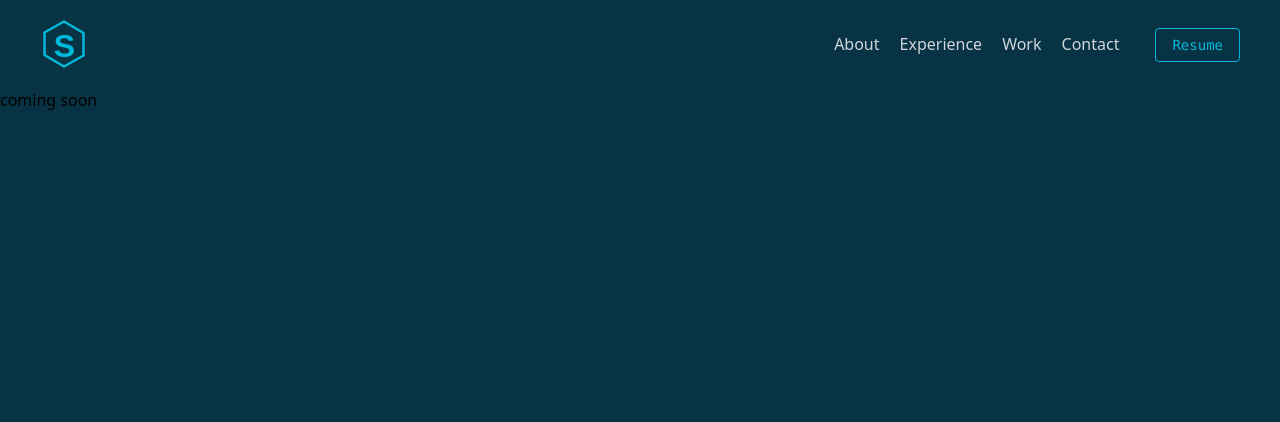
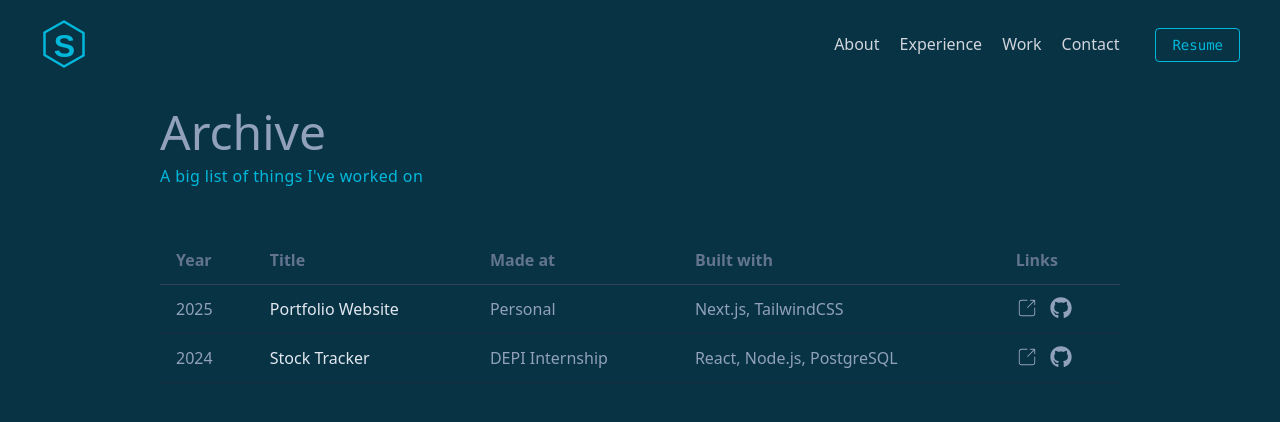
Before and after one commit to SerajEldeen/portfolio-v2, a Next.js app: page /archive in a window 1280 px wide. Shown: the top 422 px of the page. Built offline with nearby package versions, Linux system fonts and the light colour scheme.

Commit message:
add:archive page

```diff
--- a/src/app/archive/page.tsx
+++ b/src/app/archive/page.tsx
@@ -1,12 +1,120 @@
+"use client";
 import Navbar from "@/components/Navbar";
+import Link from "next/link";
+import { CiShare1 } from "react-icons/ci";
+import { FaGithub } from "react-icons/fa";
+import { easeOut, motion } from "framer-motion";
 
-function page() {
+function Page() {
+  const projects = [
+    {
+      year: "2025",
+      title: "Portfolio Website",
+      madeAt: "Personal",
+      builtWith: "Next.js, TailwindCSS",
+      preview: "https://example.com",
+      github: "https://github.com/username/portfolio",
+    },
+    {
+      year: "2024",
+      title: "Stock Tracker",
+      madeAt: "DEPI Internship",
+      builtWith: "React, Node.js, PostgreSQL",
+      preview: "https://example.com",
+      github: "https://github.com/username/stock-tracker",
+    },
+  ];
+
+  // parent container for stagger effect
+  const container = {
+    hidden: { opacity: 0 },
+    visible: {
+      opacity: 1,
+      transition: { staggerChildren: 0.15 },
+    },
+  };
+
+  // each row animation
+  const row = {
+    hidden: { opacity: 0, y: 20 },
+    visible: {
+      opacity: 1,
+      y: 0,
+      transition: { duration: 0.5, ease: easeOut },
+    },
+  };
+
   return (
-    <section>
+    <>
       <Navbar />
-      <p>coming soon</p>
-    </section>
+      <section className="md:px-40 px-10 py-5">
+        <h1 className="text-slate-400 text-5xl">Archive</h1>
+        <p className="text-cyan-500 leading-10 tracking-wide">
+          A big list of things I&apos;ve worked on
+        </p>
+
+        {/* Table */}
+        <div className="overflow-x-auto mt-10">
+          <motion.table
+            className="w-full text-left border-collapse"
+            variants={container}
+            initial="hidden"
+            animate="visible"
+          >
+            <thead>
+              <tr className="text-slate-500 border-b border-slate-700">
+                <th className="py-3 px-4">Year</th>
+                <th className="py-3 px-4">Title</th>
+                <th className="py-3 px-4 md:table-cell hidden">Made at</th>
+                <th className="py-3 px-4 md:table-cell hidden">Built with</th>
+                <th className="py-3 px-4">Links</th>
+              </tr>
+            </thead>
+            <motion.tbody variants={container}>
+              {projects.map((project, idx) => (
+                <motion.tr
+                  key={idx}
+                  variants={row}
+                  className="border-b border-slate-800 hover:bg-slate-800/40 transition"
+                >
+                  <td className="py-3 px-4 text-slate-400">{project.year}</td>
+                  <td className="py-3 px-4 text-slate-200">{project.title}</td>
+                  <td className="py-3 px-4 text-slate-400 md:table-cell hidden">
+                    {project.madeAt}
+                  </td>
+                  <td className="py-3 px-4 text-slate-400 md:table-cell hidden">
+                    {project.builtWith}
+                  </td>
+                  <td className="py-3 px-4 flex gap-3">
+                    <Link
+                      href={project.preview}
+                      target="_blank"
+                      rel="noopener noreferrer"
+                    >
+                      <CiShare1
+                        size={22}
+                        className="hover:text-cyan-500 text-slate-400"
+                      />
+                    </Link>
+                    <Link
+                      href={project.github}
+                      target="_blank"
+                      rel="noopener noreferrer"
+                    >
+                      <FaGithub
+                        size={22}
+                        className="hover:text-cyan-500 text-slate-400"
+                      />
+                    </Link>
+                  </td>
+                </motion.tr>
+              ))}
+            </motion.tbody>
+          </motion.table>
+        </div>
+      </section>
+    </>
   );
 }
 
-export default page;
+export default Page;
--- a/src/app/layout.tsx
+++ b/src/app/layout.tsx
@@ -1,5 +1,6 @@
 import type { Metadata } from "next";
 import "./globals.css";
+import Social from "@/components/Social";
 export const metadata: Metadata = {
   title: "Seraj Eldeen",
   description: "This is Portfolio for Seraj Eldeen",
@@ -12,7 +13,10 @@ export default function RootLayout({
 }>) {
   return (
     <html lang="en">
-      <body>{children}</body>
+      <body>
+        {children}
+        {/* <Social /> */}
+      </body>
     </html>
   );
 }
--- a/src/app/page.tsx
+++ b/src/app/page.tsx
@@ -4,7 +4,6 @@ import { useState, useEffect } from "react";
 import Loading from "./loading";
 import About from "@/components/About";
 import Hero from "@/components/Hero";
-import Social from "@/components/Social";
 import Experience from "@/components/Experience";
 import Work from "@/components/Work";
 import AddProject from "@/components/AddProject";
@@ -33,7 +32,6 @@ export default function Home() {
           <Work />
           <AddProject />
           <Contact />
-          <Social />
         </>
       )}
     </>
```
